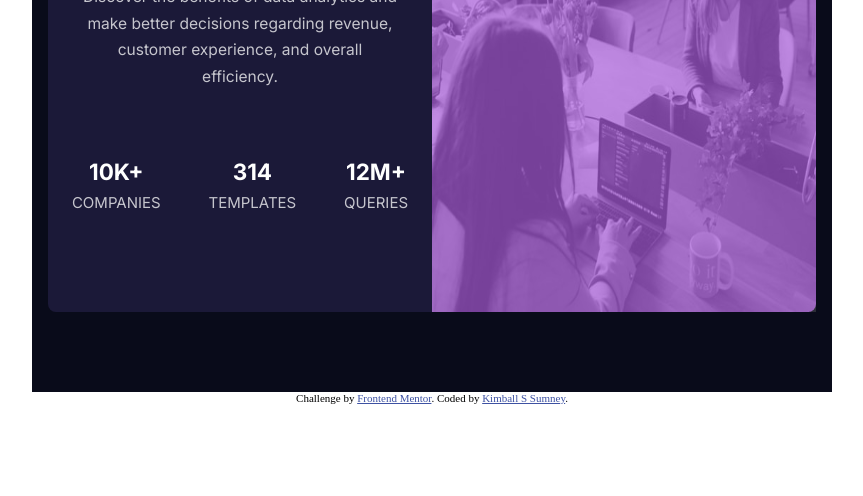
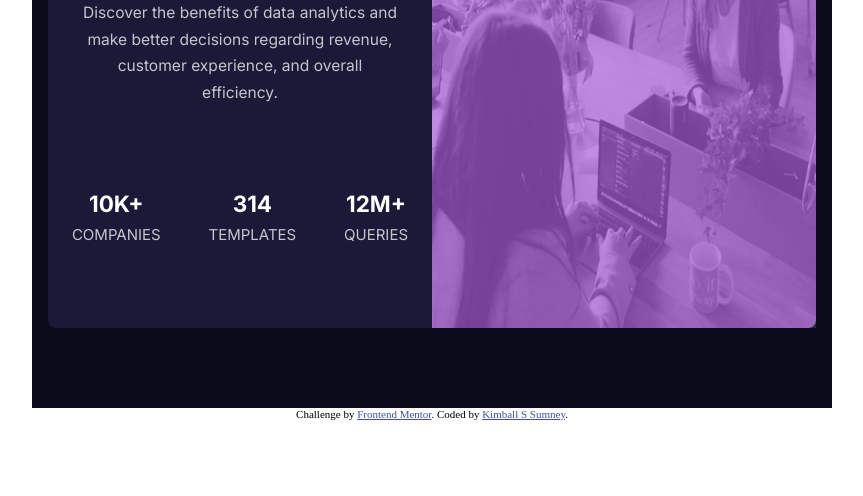
Before and after one commit to ks5ks/Stats-Preview-Card-Component, a plain HTML site: page index.html in a window 1280 px wide. Shown: the part 304-800 px from the top of the page, without its empty margins (208-1071 px from the left). Drawn offline with Linux system fonts and the light colour scheme.

Commit message:
final tweaks

```diff
--- a/style.css
+++ b/style.css
@@ -115,6 +115,7 @@ body {
     grid-column-start: 1;
     grid-row-start: 1;
     margin-top: 0;
+    padding-top: 2rem;
     border-radius: 0.5rem 0 0 0.5rem;
   }
 
@@ -126,6 +127,10 @@ body {
     flex-direction: row;
     justify-content: space-around;
   }
+
+  .statistic {
+    margin-bottom: 0rem;
+  }
 }
 
 .attribution {
```
